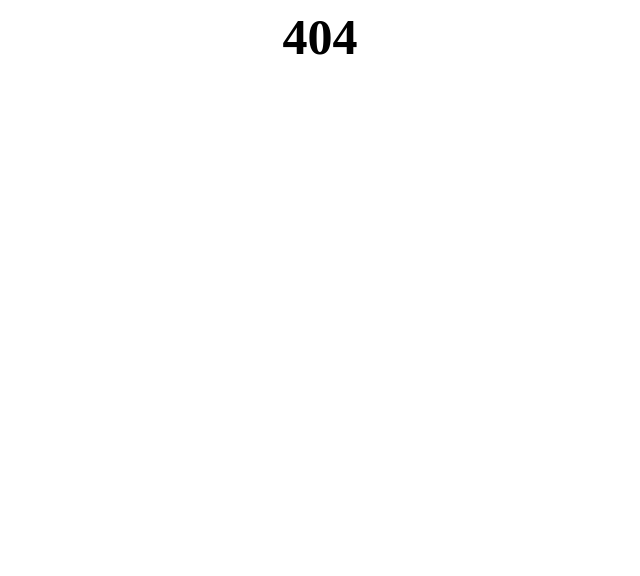
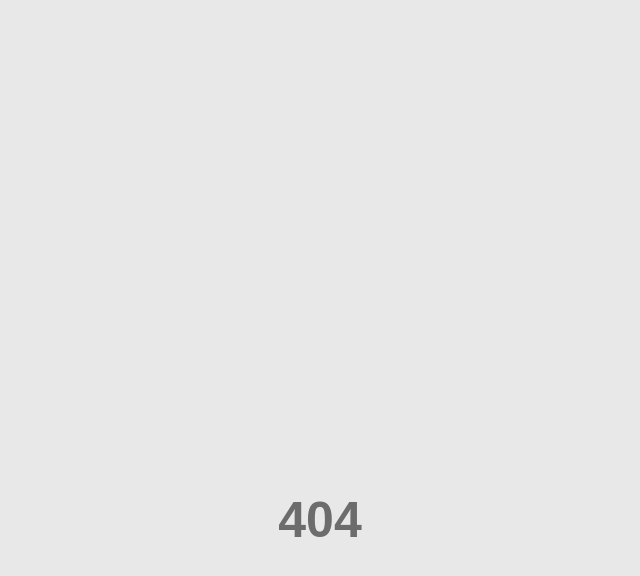
Before and after one commit to andriharisoa/andriharisoa.github.io, a plain HTML site: page 404.html in a window 1280 px wide. Shown: the whole page, without its empty margins (320-960 px from the left). Drawn offline with Linux system fonts and the light colour scheme.

Commit message:
add style into 404 page

```diff
--- a/404.html
+++ b/404.html
@@ -4,11 +4,23 @@
     <meta charset="UTF-8" />
     <meta http-equiv="X-UA-Compatible" content="IE=edge" />
     <meta name="viewport" content="width=device-width, initial-scale=1.0" />
+    <link rel="stylesheet" href="./src/css/style.css" />
     <title>MT</title>
   </head>
   <body>
-    <div style="text-align: center; font-weight: bold; font-size: 50px">
-      404
-    </div>
+    <section>
+      <div
+        style="
+          text-align: center;
+          font-weight: bold;
+          font-size: 50px;
+          justify-content: center;
+          width: 100%;
+          color: rgb(108, 108, 108);
+        "
+      >
+        404
+      </div>
+    </section>
   </body>
 </html>
```
